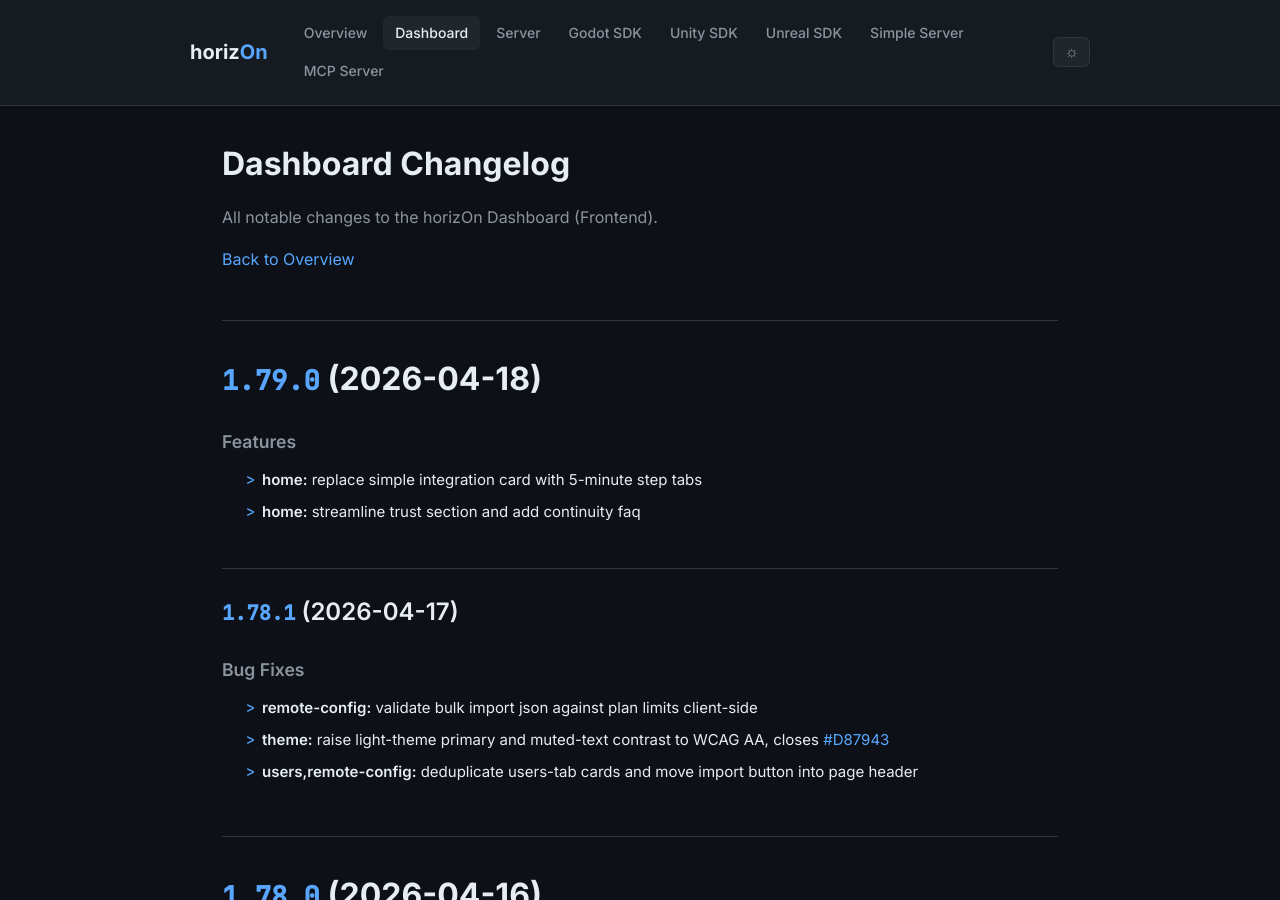
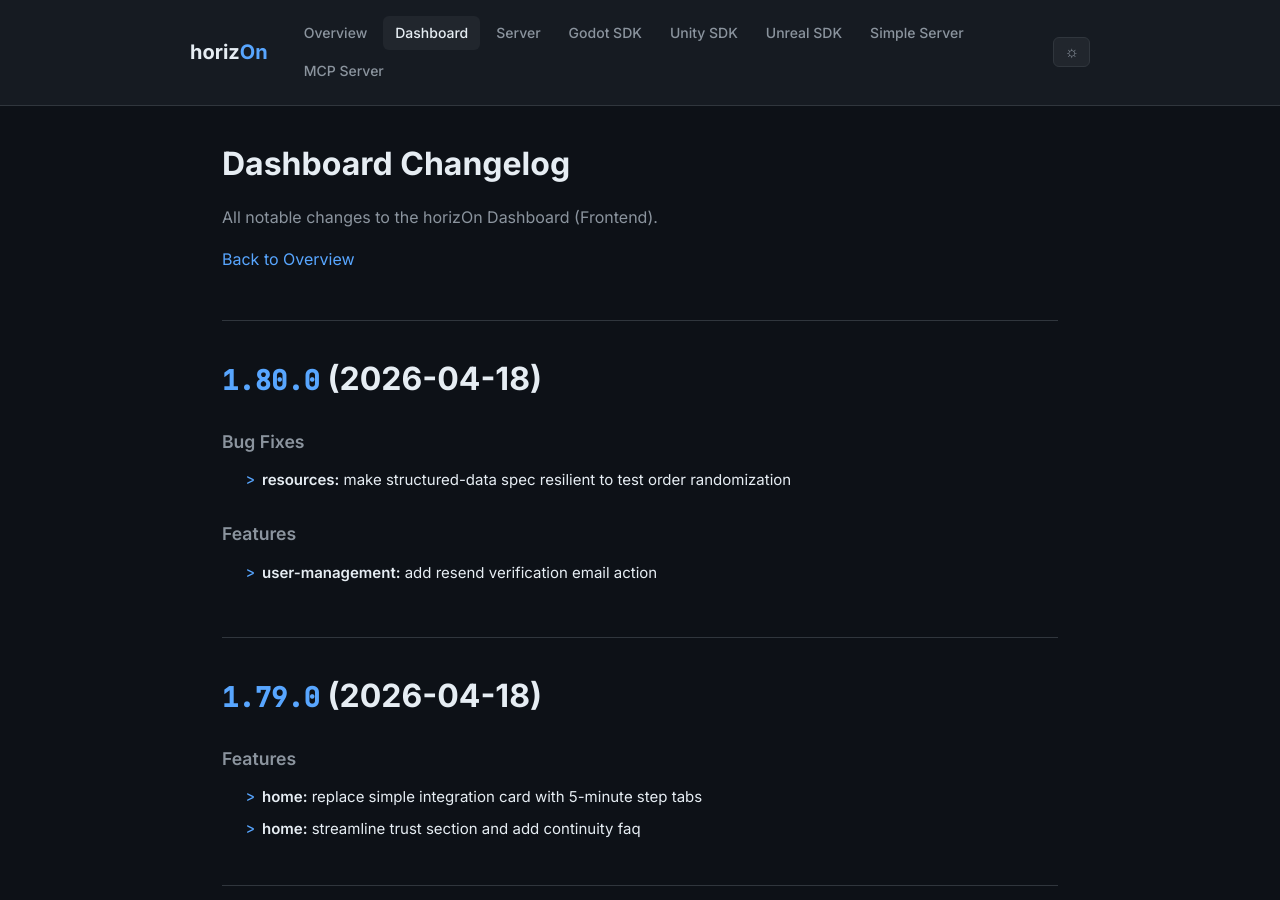
Before and after one commit to ProjectMakersDE/horizOn-Changelog, a Jekyll site: the page built from dashboard-changelog.md, in a window 1280 px wide and 900 px high. Built offline with Jekyll 4.4.1, drawn with Linux system fonts in a browser that asks for light colours.

Commit message:
chore: sync changelogs [skip ci]

```diff
--- a/dashboard-changelog.md
+++ b/dashboard-changelog.md
@@ -8,6 +8,18 @@ title: Dashboard Changelog
 All notable changes to the horizOn Dashboard (Frontend).
 
 [Back to Overview](.)
+
+# [1.80.0](https://github.com/ProjectMakersDE/horizOn-Dashboard/compare/v1.79.0...v1.80.0) (2026-04-18)
+
+
+### Bug Fixes
+
+* **resources:** make structured-data spec resilient to test order randomization ([4e6014d](https://github.com/ProjectMakersDE/horizOn-Dashboard/commit/4e6014dbbe11b0f1f9fec240d6eea2758aaa423b))
+
+
+### Features
+
+* **user-management:** add resend verification email action ([7ccc189](https://github.com/ProjectMakersDE/horizOn-Dashboard/commit/7ccc189c310cf4a8ede27ff1f3682fed51cfcce3))
 
 # [1.79.0](https://github.com/ProjectMakersDE/horizOn-Dashboard/compare/v1.78.1...v1.79.0) (2026-04-18)
 
```
Also changed, not shown: index.md (+1 -1 lines).
